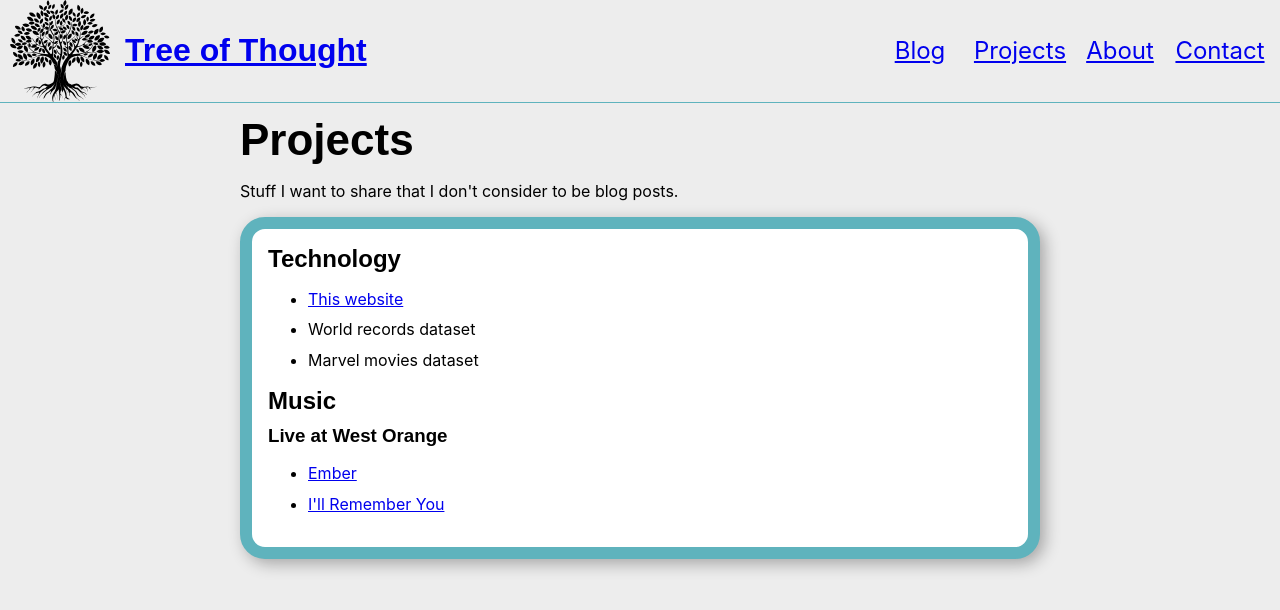
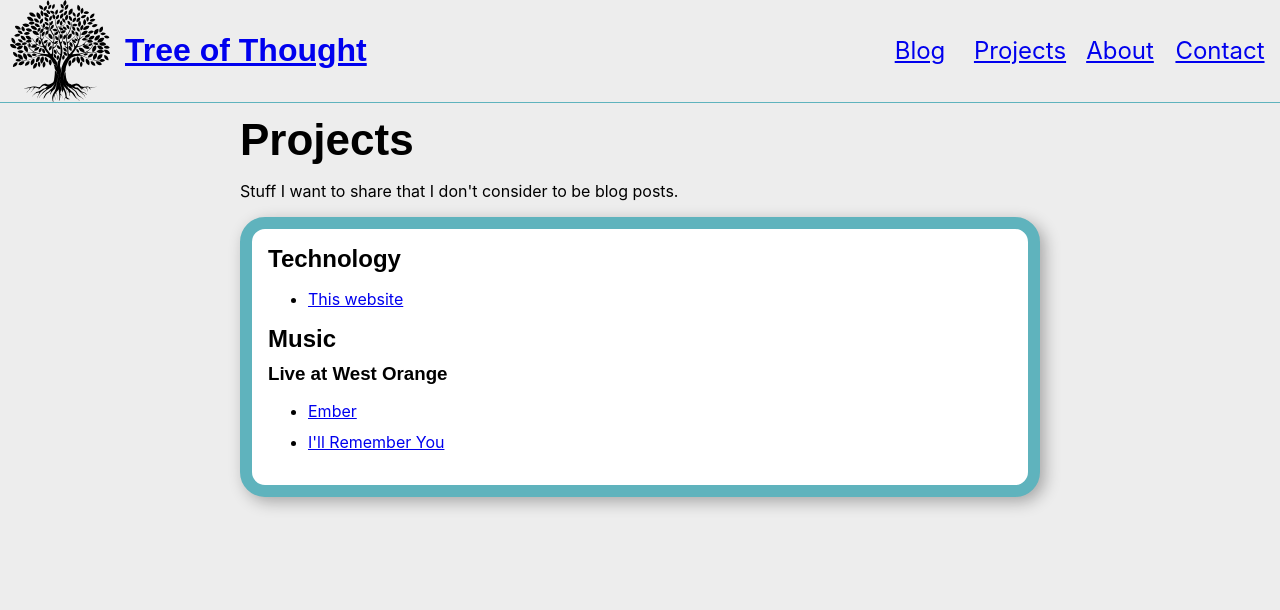
Before and after one commit to treeofthought/tot-ui, a React (Create React App) app: page /projects in a window 1280 px wide. Shown: the top 610 px of the page. Built offline with nearby package versions, Linux system fonts and the light colour scheme; a web font is replaced by a local one.

Commit message:
remove unpublished projects

```diff
--- a/src/webpages/projects.js
+++ b/src/webpages/projects.js
@@ -10,15 +10,10 @@ function Projects() {
       </p>
       <div className="textField">
         <h2>Technology</h2>
-
         <ul>
           <li><Link to='/projects/this-website'>This website</Link></li>
-          <li>World records dataset</li>
-          <li>Marvel movies dataset</li>
         </ul>
-
         <h2>Music</h2>
-
         <h3>Live at West Orange</h3>
         <ul>
           <li><a href="https://soundcloud.com/user-914143480/harland-ember-live-in-west-orange-71522" target="_blank">Ember</a></li>
```
